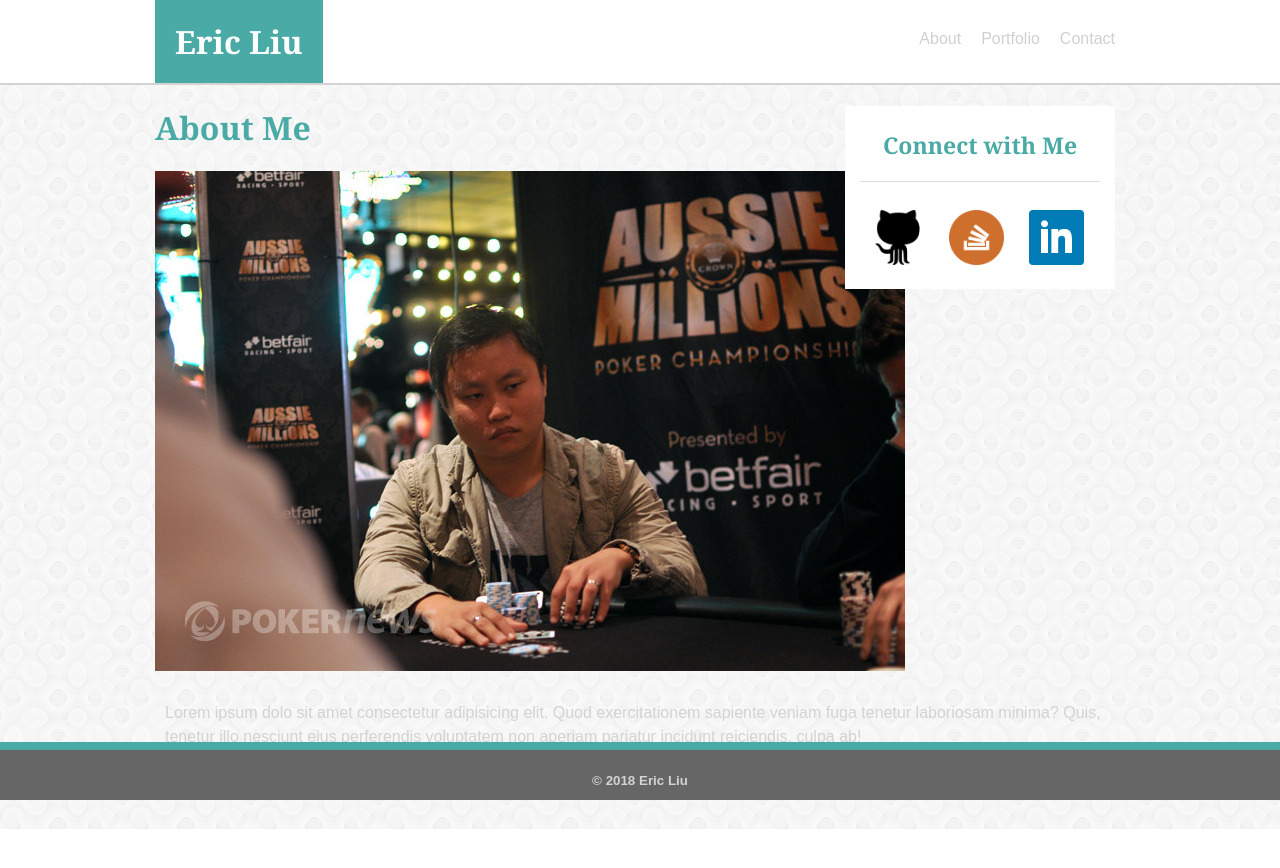
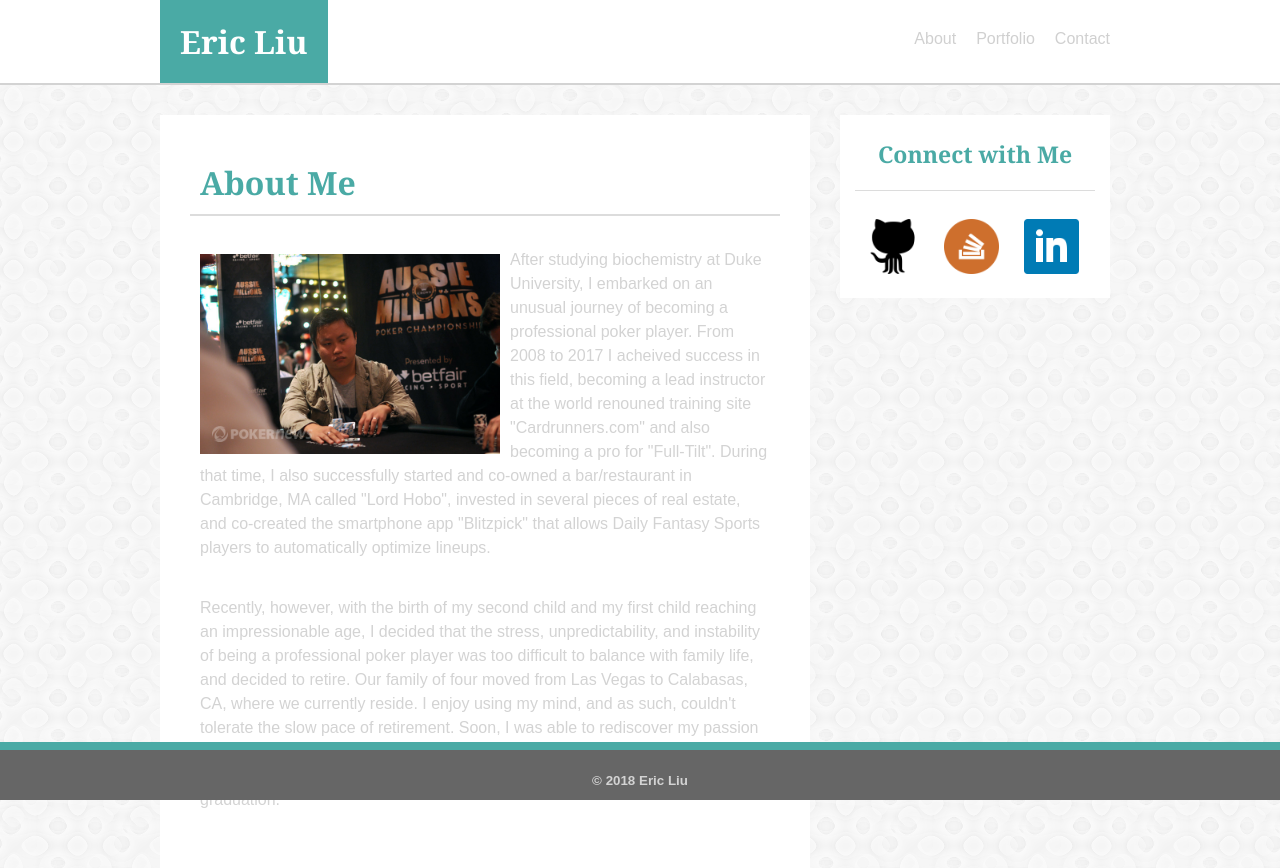
Before and after one commit to n0rthf4ce/Basic-Portfolio, a plain HTML site: page index.html in a window 1280 px wide. Before the commit the page ends 829 px from the top, so only its background shows below. Drawn offline with Linux system fonts and the light colour scheme.

Commit message:
complete profile page

```diff
--- a/assets/css/style.css
+++ b/assets/css/style.css
@@ -14,7 +14,7 @@
     margin: auto;
     margin-bottom: 70px;
     position: relative;
-    width: 970px;
+    width: 960px;
 }
 h3, h1{
     font-size: 2em;
@@ -37,7 +37,7 @@
 }
 nav{
     margin: auto;
-    width: 970px;
+    width: 960px;
 }
 nav a{
     margin: 10px;
@@ -89,6 +89,12 @@
     height: 80px;
     resize: none;
 }
+.main-content{
+    margin-top: 30px;
+    padding: 15px 30px 30px 30px;
+    background-color: white;
+    width: 650px;
+}
 .contact-button{
     margin: 5px 10px;
     height: 55px;
@@ -126,9 +132,13 @@
     background-color: #4aaaa5;
     float:left;
 }
-#email-form{
-    margin-top: 30px;
-    padding: 15px 30px 30px 30px;
-    background-color: white;
-    width: 600px;
+#profile-image{
+    margin: 16px 10px 10px 10px;
+    float: left;
+    height: 200px;
+    width: 300px;
 }
+#profile-header{
+    padding: 10px;
+    border-bottom: 2px gainsboro solid;
+}
--- a/index.html
+++ b/index.html
@@ -28,13 +28,22 @@
                 <img class="contact-button" src="assets/images/linkedin.png">
             </a>
         </div>
-        <div>
-        <h1>About Me</h1>
-        <img src="assets/images/ericliu.jpg">
-        <p>Lorem ipsum dolo sit amet consectetur adipisicing elit. Quod exercitationem sapiente veniam fuga tenetur laboriosam
-            minima? Quis, tenetur illo nesciunt eius perferendis voluptatem non aperiam pariatur incidunt reiciendis, culpa
-            ab!
-        </p>
+        <div class="main-content">
+            <h1 id="profile-header">About Me</h1>
+            <img id="profile-image" src="assets/images/ericliu.jpg" alt="Eric Liu">
+            <p>After studying biochemistry at Duke University, I embarked on an unusual journey of becoming a professional poker
+                player. From 2008 to 2017 I acheived success in this field, becoming a lead instructor at the world renouned
+                training site "Cardrunners.com" and also becoming a pro for "Full-Tilt". During that time, I also successfully
+                started and co-owned a bar/restaurant in Cambridge, MA called "Lord Hobo", invested in several pieces of
+                real estate, and co-created the smartphone app "Blitzpick" that allows Daily Fantasy Sports players to automatically
+                optimize lineups.
+            </p>
+            <p> Recently, however, with the birth of my second child and my first child reaching an impressionable age, I decided
+                that the stress, unpredictability, and instability of being a professional poker player was too difficult
+                to balance with family life, and decided to retire. Our family of four moved from Las Vegas to Calabasas,
+                CA, where we currently reside. I enjoy using my mind, and as such, couldn't tolerate the slow pace of retirement.
+                Soon, I was able to rediscover my passion in programming and web development. I am currently enrolled in
+                the UCLA Full Stack program, and hope to become a competent Junior Developer upon graduation. </p>
         </div>
     </main>
     <footer>
```
Also changed, not shown: contact.html (+1 -1 lines).
